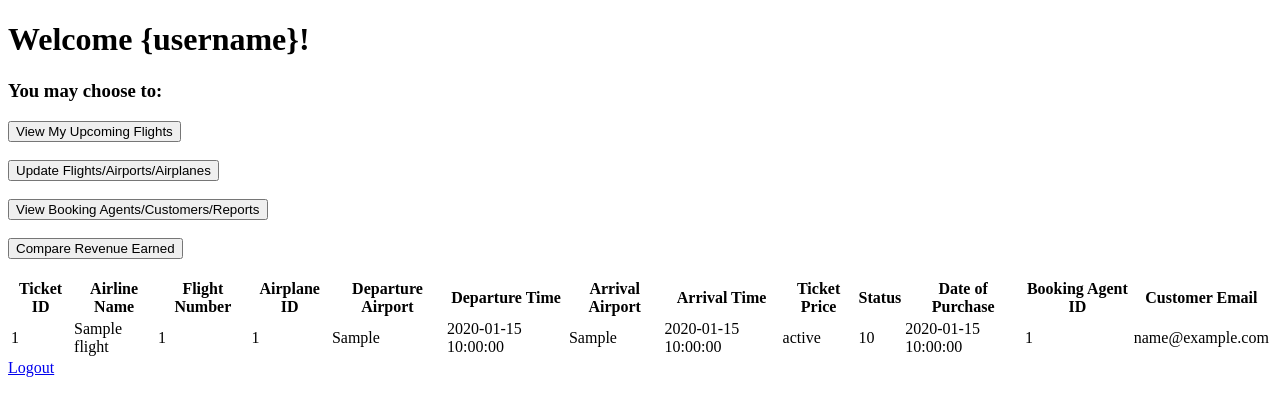
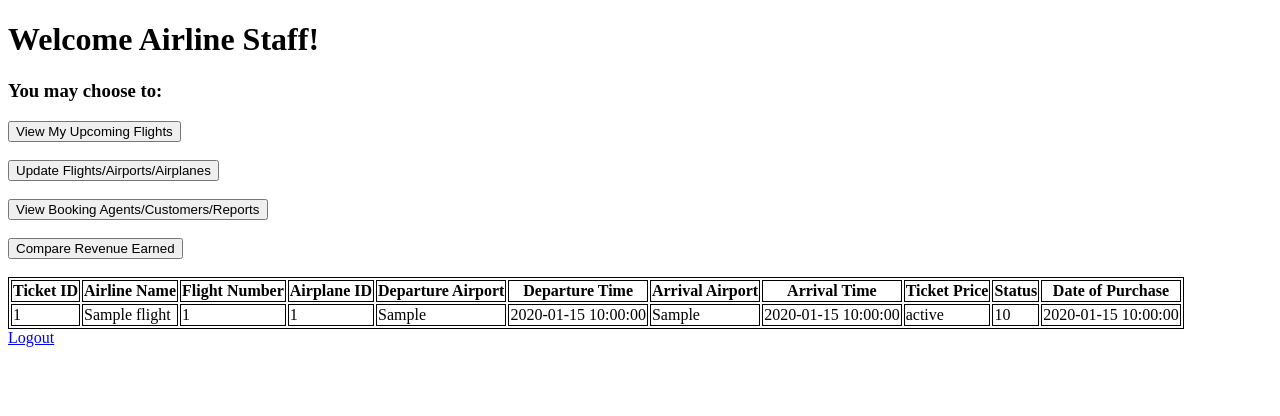
Before and after one commit to X-czh/Air-Ticket-Reservation-System, a Flask app: template air_ticket/templates/airline_staff/index.html in a window 1280 px wide. Shown: the top 416 px of the page. Run offline with Flask 2, Linux system fonts and the light colour scheme; the template is opened without the code that fills it: most values are stand-ins (such as "Sample title", 1, 10 or a date in 2020).

Commit message:
update airline_staff

```diff
--- a/air_ticket/templates/airline_staff/index.html
+++ b/air_ticket/templates/airline_staff/index.html
@@ -4,19 +4,19 @@
 <title>Airline Staff Menu</title>
 </head>
 <body>
-<h1> Welcome {username}! </h1>
+
+
+<h1>Welcome Airline Staff!</h1>
+
+
 <h3>You may choose to: </h3>
 
-
-<form action="/viewMyFlights" method="POST">
+<form action="viewMyFlights" method="POST">
     <input type="submit" value="View My Upcoming Flights"/>
-</form><br />
-<input type="button" onclick="location.href='/add';" value="Update Flights/Airports/Airplanes" /><br /><br />
-<input type="button" onclick="location.href='/view';" value="View Booking Agents/Customers/Reports" /><br /><br />
-<input type="button" onclick="location.href='/compare';" value="Compare Revenue Earned" /><br /><br />
-
-
-
+</form><br/>
+<input type="button" onclick="location.href='update';" value="Update Flights/Airports/Airplanes" /><br /><br />
+<input type="button" onclick="location.href='view';" value="View Booking Agents/Customers/Reports" /><br /><br />
+<input type="button" onclick="location.href='compare';" value="Compare Revenue Earned" /><br /><br />
 
     {% if result %}
     <table>
@@ -31,9 +31,6 @@
         <th>Ticket Price</th>
         <th>Status</th>
         <th>Date of Purchase</th>
-        <th>Booking Agent ID</th>
-        <th>Customer Email</th>
-
 
         {% for flight in result %}
         <tr>
@@ -48,22 +45,21 @@
             <td>{{ flight.status}}</td>
             <td>{{ flight.price }}</td>
             <td>{{ flight.purchase_date }}</td>
-            <td>{{ flight.booking_agent_id}}</td>
-            <td>{{ flight.customer_email}}</td>
-                </form>
         </tr>
         {% endfor %}
 
     </table>
     {% endif %}
 
-    {% if error %}
-    <p class="error"><strong>Error:</strong>{{error}}</p>
-    {% endif %}
+
+<style type="text/css">
+    table, th, td{
+        border: 1px solid black;
+    }
+</style>
 
 
-
-<a href="/logout">Logout</a>
+<a href="logout">Logout</a>
 </body>
 
 </html>
```
Also changed, not shown: air_ticket/views/airline_staff.py (+21 -0 lines).
